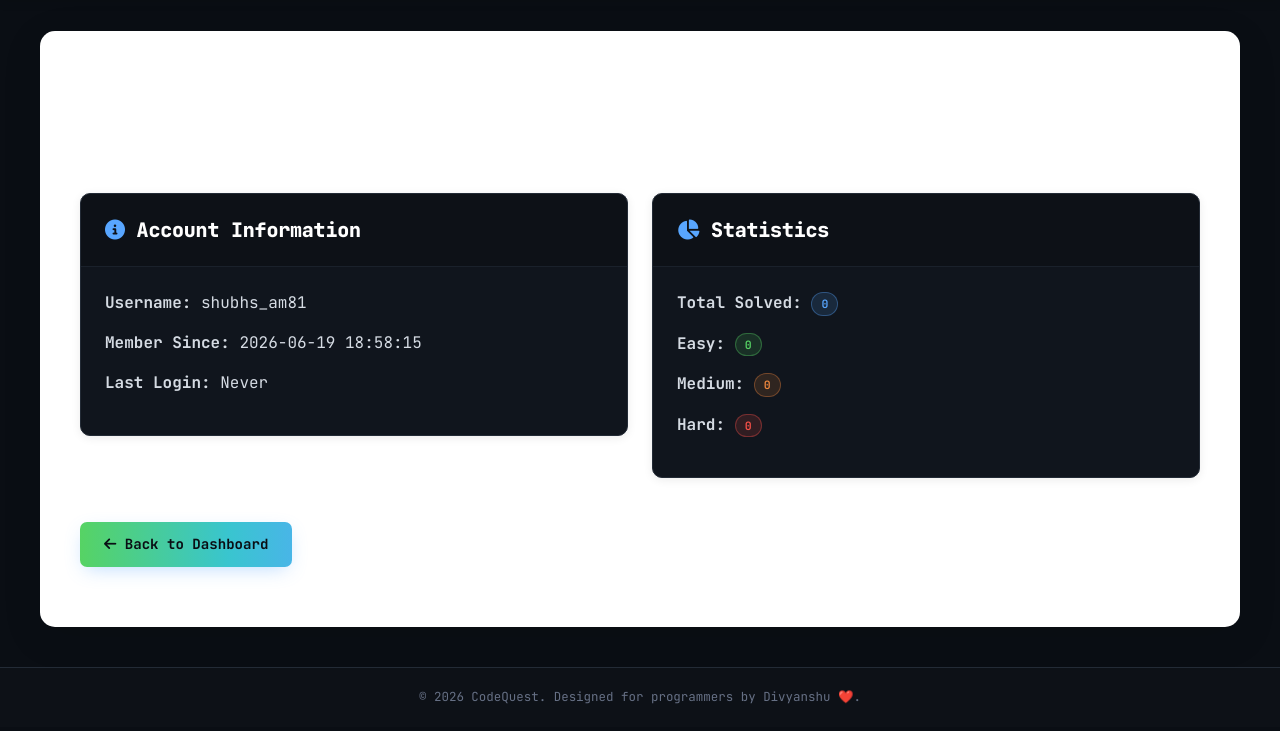
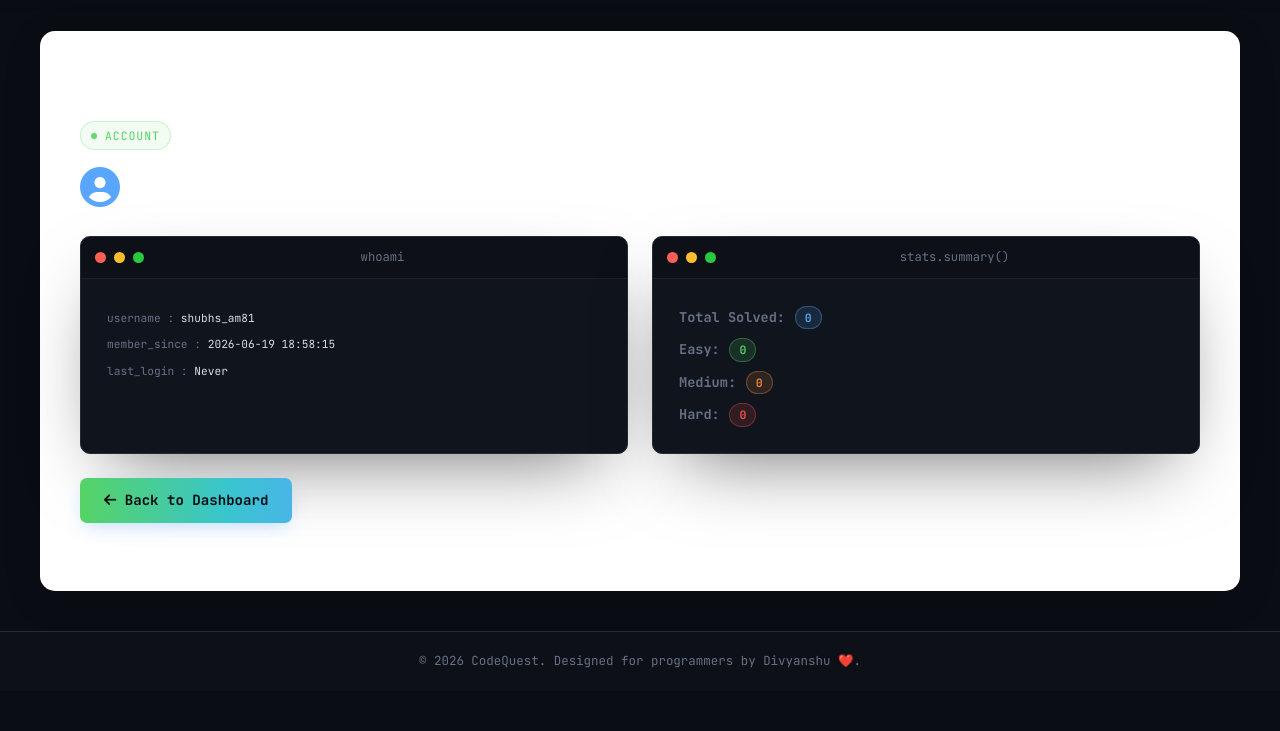
Before and after one commit to divyanshu07-code/CodeQuest, a Flask app: page /profile in a window 1280 px wide. Shown: the part 69-800 px from the top of the page. Run offline with Flask 3, Linux system fonts and the light colour scheme; a user stored in the database is signed in; data comes from the database, SQL or seed files in the repository.

Commit message:
Update profile.html

```diff
--- a/templates/profile.html
+++ b/templates/profile.html
@@ -3,32 +3,39 @@
 {% block title %}Profile - CodeQuest{% endblock %}
 
 {% block content %}
-<h1 class="mb-4"><i class="fas fa-user-circle"></i> My Profile</h1>
+<span class="page-eyebrow"><span class="dot"></span> account</span>
+<h1 class="mb-4"><i class="fas fa-user-circle" style="color: var(--blue);"></i> My Profile</h1>
 
 <div class="row mb-4">
-    <div class="col-md-6">
-        <div class="card">
-            <div class="card-header">
-                <h5 class="mb-0"><i class="fas fa-info-circle"></i> Account Information</h5>
+    <div class="col-md-6 mb-3 mb-md-0">
+        <div class="term h-100">
+            <div class="term-bar">
+                <span class="term-dot r"></span>
+                <span class="term-dot y"></span>
+                <span class="term-dot g"></span>
+                <span class="term-title">whoami</span>
             </div>
-            <div class="card-body">
-                <p><strong>Username:</strong> {{ user.username }}</p>
-                <p><strong>Member Since:</strong> {{ user.created_at }}</p>
-                <p><strong>Last Login:</strong> {{ user.last_login or 'Never' }}</p>
+            <div class="term-body">
+                <div class="field-hint" style="margin-bottom:10px;"><span style="color:var(--dim);">username</span> <span style="color:var(--dim);">:</span> <span style="color:var(--text);">{{ user.username }}</span></div>
+                <div class="field-hint" style="margin-bottom:10px;"><span style="color:var(--dim);">member_since</span> <span style="color:var(--dim);">:</span> <span style="color:var(--text);">{{ user.created_at }}</span></div>
+                <div class="field-hint"><span style="color:var(--dim);">last_login</span> <span style="color:var(--dim);">:</span> <span style="color:var(--text);">{{ user.last_login or 'Never' }}</span></div>
             </div>
         </div>
     </div>
 
     <div class="col-md-6">
-        <div class="card">
-            <div class="card-header">
-                <h5 class="mb-0"><i class="fas fa-chart-pie"></i> Statistics</h5>
+        <div class="term h-100">
+            <div class="term-bar">
+                <span class="term-dot r"></span>
+                <span class="term-dot y"></span>
+                <span class="term-dot g"></span>
+                <span class="term-title">stats.summary()</span>
             </div>
-            <div class="card-body">
-                <p><strong>Total Solved:</strong> <span class="badge bg-primary">{{ stats.total or 0 }}</span></p>
-                <p><strong>Easy:</strong> <span class="badge bg-success">{{ stats.easy or 0 }}</span></p>
-                <p><strong>Medium:</strong> <span class="badge bg-warning">{{ stats.medium or 0 }}</span></p>
-                <p><strong>Hard:</strong> <span class="badge bg-danger">{{ stats.hard or 0 }}</span></p>
+            <div class="term-body">
+                <p class="mb-2"><strong style="color: var(--dim); font-size: 0.85rem;">Total Solved:</strong> <span class="badge bg-primary">{{ stats.total or 0 }}</span></p>
+                <p class="mb-2"><strong style="color: var(--dim); font-size: 0.85rem;">Easy:</strong> <span class="badge bg-success">{{ stats.easy or 0 }}</span></p>
+                <p class="mb-2"><strong style="color: var(--dim); font-size: 0.85rem;">Medium:</strong> <span class="badge bg-warning">{{ stats.medium or 0 }}</span></p>
+                <p class="mb-0"><strong style="color: var(--dim); font-size: 0.85rem;">Hard:</strong> <span class="badge bg-danger">{{ stats.hard or 0 }}</span></p>
             </div>
         </div>
     </div>
```
